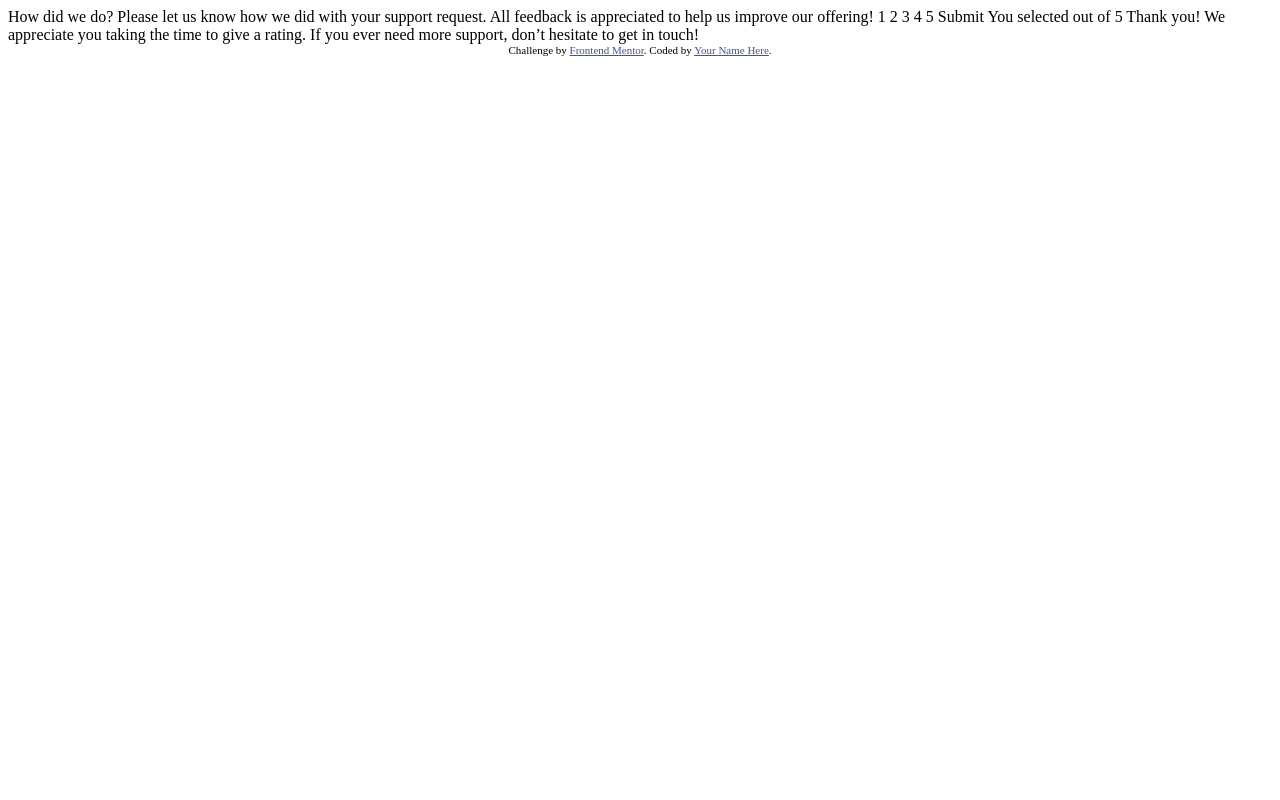
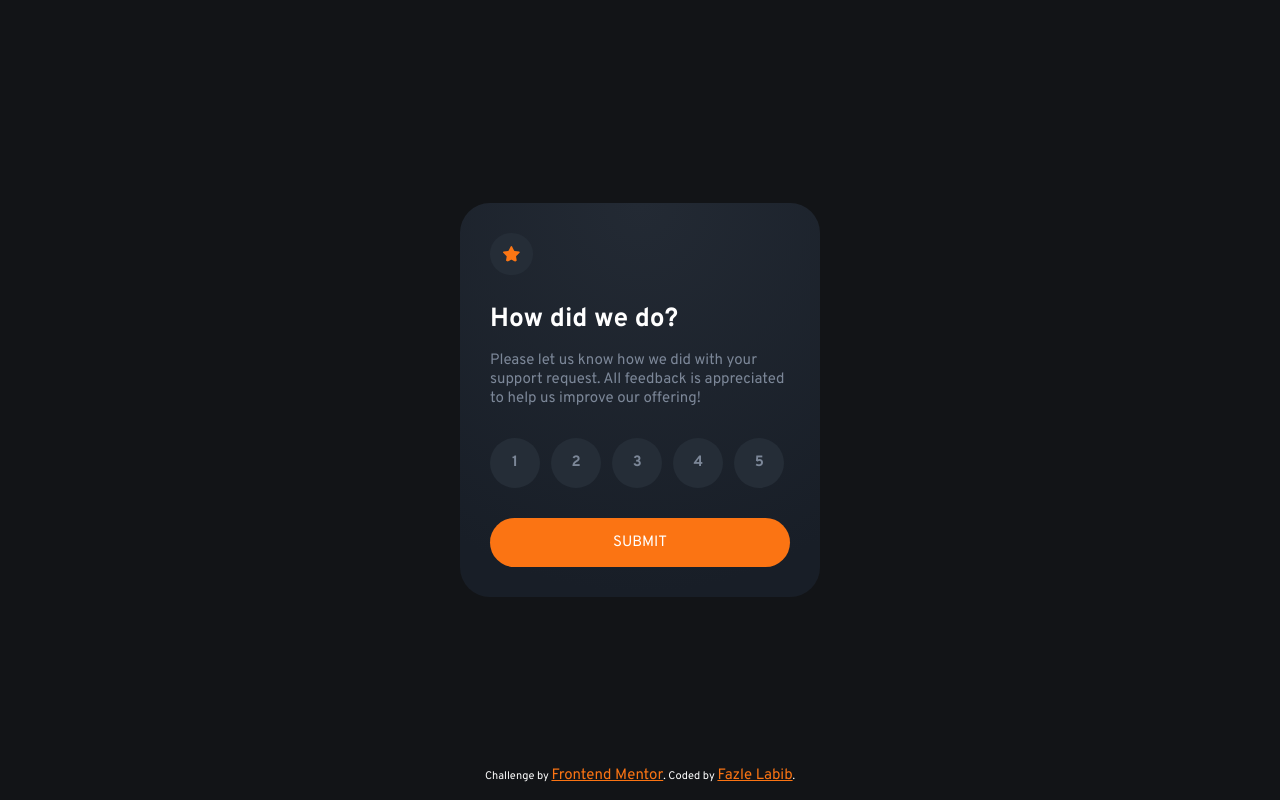
Before and after one commit to FazleLabib/frontend-mentor-interactive-rating-component, a plain HTML site: page index.html in a window 1280 px wide. Drawn offline with Linux system fonts and the light colour scheme.

Commit message:
Add solution

```diff
--- a/index.html
+++ b/index.html
@@ -3,47 +3,85 @@
 <head>
   <meta charset="UTF-8">
   <meta name="viewport" content="width=device-width, initial-scale=1.0"> <!-- displays site properly based on user's device -->
-
+  <link rel="stylesheet" href="style.css">
   <link rel="icon" type="image/png" sizes="32x32" href="./images/favicon-32x32.png">
 
   <title>Frontend Mentor | Interactive rating component</title>
 
   <!-- Feel free to remove these styles or customise in your own stylesheet 👍 -->
-  <style>
+  <!-- <style>
     .attribution { font-size: 11px; text-align: center; }
     .attribution a { color: hsl(228, 45%, 44%); }
-  </style>
+  </style> -->
 </head>
 <body>
 
+  <main>
+
     <!-- Rating state start -->
 
-  How did we do?
+    <div class="card" id="rating-state">
 
-  Please let us know how we did with your support request. All feedback is appreciated
-  to help us improve our offering!
+      <img id="star-icon" src="./images/icon-star.svg" alt="Icon of a star">
 
-  1 2 3 4 5
+      <h1>How did we do?</h1>
 
-  Submit
+      <p>Please let us know how we did with your support request. All feedback is appreciated
+        to help us improve our offering!</p>
+
+      <form action="">
+
+        <div class="radio">
+          <input type="radio" id="1" name="rating" value="1" class="hidden-radio">
+          <label for="1" class="radio-label">1</label><br>
+
+          <input type="radio" id="2" name="rating" value="2" class="hidden-radio">
+          <label for="2" class="radio-label">2</label><br>
+
+          <input type="radio" id="3" name="rating" value="3" class="hidden-radio">
+          <label for="3" class="radio-label">3</label><br>
+
+          <input type="radio" id="4" name="rating" value="4" class="hidden-radio">
+          <label for="4" class="radio-label">4</label><br>
+
+          <input type="radio" id="5" name="rating" value="5" class="hidden-radio">
+          <label for="5" class="radio-label">5</label><br>
+        </div>
+
+        <input type="submit" value="Submit" id="submit-btn">
+
+      </form>
+
+    </div>
 
     <!-- Rating state end -->
 
     <!-- Thank you state start -->
 
-  You selected <!-- Add rating here --> out of 5
+    <div class="card" id="thank-you-state">
+      <img src="./images/illustration-thank-you.svg" alt="Illustration of a phone with a coin and a card floating around it.">
+      <p class="given-rating">You selected <span id="obtained-rating"></span> out of 5</p>
 
-  Thank you!
+      <h1>Thank you!</h1>
 
-  We appreciate you taking the time to give a rating. If you ever need more support,
-  don’t hesitate to get in touch!
+      <p class="description">We appreciate you taking the time to give a rating. If you ever need more support,
+        don’t hesitate to get in touch!</p>
+
+    </div>
+
 
     <!-- Thank you state end -->
 
+  </main>
 
+
+  <footer>
     <div class="attribution">
       Challenge by <a href="https://www.frontendmentor.io?ref=challenge" target="_blank">Frontend Mentor</a>.
-    Coded by <a href="#">Your Name Here</a>.
+      Coded by <a href="https://github.com/FazleLabib">Fazle Labib</a>.
     </div>
+  </footer>
+
+  <script src="script.js"></script>
 </body>
 </html>
--- /dev/null
+++ b/script.js
@@ -0,0 +1,29 @@
+const submitBtn = document.querySelector("#submit-btn");
+const inputs = document.querySelectorAll('input[name="rating"]');
+
+submitBtn.addEventListener("click", (event) => {
+    event.preventDefault();
+
+    let rating;
+    for (const input of inputs) {
+        if (input.checked) {
+            rating = input.value;
+            break;
+        }
+    }
+
+    if (!rating) {
+        submitBtn.classList.add("shake");
+
+        setTimeout(() => {
+            submitBtn.classList.remove("shake");
+        }, 500);
+
+        return;
+    }
+
+    document.getElementById("rating-state").style.display = "none";
+    document.getElementById("thank-you-state").style.display = "block";
+    document.getElementById("obtained-rating").innerHTML = rating;
+
+});
--- /dev/null
+++ b/style.css
@@ -0,0 +1,169 @@
+@import url('https://fonts.googleapis.com/css2?family=Overpass:wght@400;700&display=swap');
+
+:root {
+    /* ## Colors */
+
+    /* ### Primary */
+    --orange: hsl(25, 97%, 53%);
+
+    /* ### Neutral */
+    --white: hsl(0, 0%, 100%);
+    --light-grey: hsl(217, 12%, 63%);
+    --medium-grey: hsl(216, 12%, 54%);
+    --dark-blue: hsl(213, 19%, 18%);
+    --very-dark-blue: hsl(216, 12%, 8%);
+}
+
+* {
+    margin: 0;
+    padding: 0;
+    font-family: 'Overpass', sans-serif;
+    font-size: 15px;
+    color: var(--white);
+}
+
+h1 {
+    font-weight: 700;
+    font-size: 1.75rem;
+}
+
+p {
+    font-weight: 400;
+    color: var(--medium-grey);
+    padding: 1rem 0;
+}
+
+body {
+    display: flex;
+    flex-direction: column;
+    justify-content: center;
+    align-items: center;
+    min-height: 100vh;
+    background-color: var(--very-dark-blue);
+}
+
+.card {
+    max-width: 20em;
+    background: radial-gradient(98.96% 98.96% at 50% 0, #232a34 0, #181e27 100%);
+    border-radius: 2rem;
+    padding: 2rem;
+}
+
+#rating-state {
+    display: block;
+}
+
+#star-icon {
+    background-color: var(--dark-blue);
+    border-radius: 50%;
+    padding: 0.85rem;
+    margin-bottom: 1.5rem;
+}
+
+.radio {
+    display: flex;
+    justify-content: space-between;
+    padding: 1rem 0 2rem 0;
+}
+
+
+.hidden-radio {
+    position: absolute;
+    left: -9999px;
+}
+
+
+.radio-label {
+    color: var(--medium-grey);
+    font-weight: 700;
+    width: 50px;
+    aspect-ratio: 1;
+    border-radius: 50%;
+    line-height: 50px;
+    text-align: center;
+    background-color: var(--dark-blue);
+    cursor: pointer;
+    user-select: none;
+}
+
+
+.radio-label:hover {
+    background-color: var(--orange);
+    color: var(--white);
+    transition: 0.2s ease-in;
+}
+
+
+input[type="radio"]:checked + .radio-label {
+    background-color: var(--medium-grey);
+    color: var(--white);
+    transition: 0.2s ease-in;
+}
+
+input[type="submit"] {
+    width: 100%;
+    border-radius: 2rem;
+    background-color: var(--orange);
+    color: var(--white);
+    text-transform: uppercase;
+    text-decoration: none;
+    text-align: center;
+    border: none;
+    padding: 1rem;
+    cursor: pointer;
+}
+
+input[type="submit"]:hover {
+    transition: .2s ease-in;
+    background-color: var(--white);
+    color: var(--orange);
+}
+
+.shake {
+    background-color: var(--orange);
+    animation: shake 0.5s;
+}
+
+@keyframes shake {
+    0% { transform: translateX(0); }
+    25% { transform: translateX(-5px); }
+    50% { transform: translateX(5px); }
+    75% { transform: translateX(-5px); }
+    100% { transform: translateX(5px); }
+}
+
+#thank-you-state {
+    justify-content: center;
+    text-align: center;
+    display: none;
+}
+
+.given-rating {
+    margin: 1.5rem 4rem;
+    padding: 0.35rem;
+    color: var(--orange);
+    opacity: 0.85;
+    background-color: var(--dark-blue);
+    border-radius: 2rem;
+}
+
+#obtained-rating {
+    color: var(--orange);
+}
+
+#thank-you-state p {
+    font-size: 1rem;
+}
+
+footer {
+    position: absolute;
+    bottom: 1rem;
+}
+
+.attribution {
+    font-size: 11px;
+    text-align: center;
+}
+.attribution a {
+    color: var(--orange);
+}
```
Lines whose indentation alone changed are shown as unchanged.
